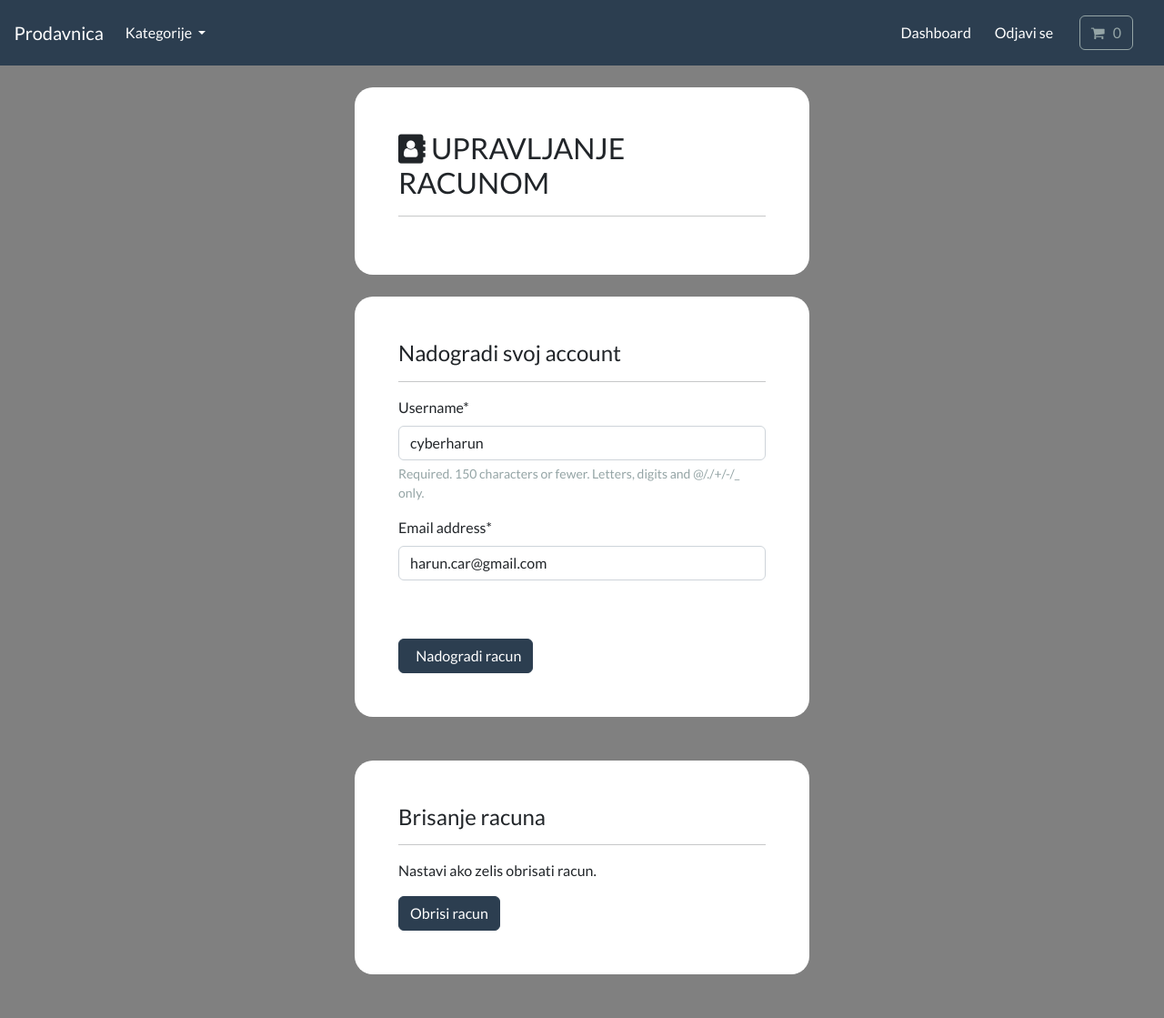
After one commit to cyberharun/ecommerce, a Django app: page /account/profile-management in a window 1280 px wide. The commit adds this page. Shown: the whole page at 91% size. Run offline with Django 5.2, Linux system fonts and the light colour scheme; a user stored in the database is signed in; data comes from the database, SQL or seed files in the repository; both versions use the stored data as it was after the commit; some libraries are stand-ins or nearby versions.

Commit message:
Dashboard

```diff
--- a/ecommerce/account/forms.py
+++ b/ecommerce/account/forms.py
@@ -1,8 +1,13 @@
 
-from django.contrib.auth.forms import UserCreationForm
+from django.contrib.auth.forms import UserCreationForm, AuthenticationForm
 from django.contrib.auth.models import User
 
 from django import forms
+
+from django.forms.widgets import PasswordInput, TextInput
+
+
+# Registration form
 
 class CreateUserForm(UserCreationForm):
 
@@ -37,3 +42,52 @@ class CreateUserForm(UserCreationForm):
             raise forms.ValidationError('Your email is too long!!!')
 
         return email
+
+
+
+# Login form
+
+class LoginForm(AuthenticationForm):
+
+    username = forms.CharField(widget=TextInput)
+
+    password = forms.CharField(widget=PasswordInput)
+
+
+
+# Update form
+
+class UpdateUserForm(forms.ModelForm):
+
+    password = None
+
+    class Meta:
+
+        model = User
+
+        fields = ['username', 'email']
+        exclude = ['password1', 'password2']
+
+    def __init__(self, *args, **kwargs):
+        super(UpdateUserForm, self).__init__(*args, **kwargs)
+
+
+        # Mark email as required
+        self.fields['email'].required = True
+
+    # Email validation
+    def clean_email(self):
+
+        email = self.cleaned_data.get("email")
+
+        if User.objects.filter(email=email).exclude(pk=self.instance.pk).exists():
+
+            raise forms.ValidationError('E-mail se vec koristi !!!')
+
+        # Len function updated
+
+        if len(email) >= 350:
+
+            raise forms.ValidationError('Vas email je previse dug!!!')
+
+        return email
--- /dev/null
+++ b/ecommerce/account/templates/account/profile-management.html
@@ -0,0 +1,104 @@
+
+
+
+{% include "store/base.html" %}
+
+{% load static %}
+
+{% load crispy_forms_tags %}
+
+
+{% block content %}
+
+
+    <style>
+
+        body{
+
+            background-color:gray;
+
+        }
+
+    </style>
+
+    <body>
+
+        <br>
+        <div class="container bg-white shadow-md p-5 form-layout"  >
+
+            <h3><i class="fa fa-address-book" aria-hidden="true"></i> UPRAVLJANJE RACUNOM </h3>
+            <hr>
+
+
+        </div>
+
+        <br>
+
+        <div class="container bg-white shadow-md p-5 form-layout"  >
+
+            <h4> Nadogradi svoj account </h4>
+            <hr>
+
+            <form method="POST" autocomplete="off">
+
+                {% csrf_token %}
+
+                {{user_form.username|as_crispy_field}}
+
+                {{user_form.email|as_crispy_field}}
+
+                <br><br>
+                <button type="submit" class="btn btn-primary navbar-btn text-white">
+
+                    &nbsp;
+                    Nadogradi racun
+
+
+
+                </button>
+
+
+            </form>
+        </div>
+        <br>
+        <br>
+        <div class="container bg-white shadow-md p-5 form-layout"  >
+
+            <h4> Brisanje racuna</h4>
+            <hr>
+            <p> Nastavi ako zelis obrisati racun.</p>
+            <form method="POST" autocomplete="off">
+
+                {% csrf_token %}
+
+
+                <a class="btn btn-primary navbar-btn text-white" type="button"  href="{% url 'delete-account' %}">Obrisi racun</a>
+
+
+
+                </button>
+
+
+            </form>
+        </div>
+
+        <br><br>
+
+    </body>
+
+
+
+
+
+
+
+
+
+
+
+
+
+
+
+
+{% endblock %}
--- a/ecommerce/account/urls.py
+++ b/ecommerce/account/urls.py
@@ -9,10 +9,21 @@ urlpatterns = [
 
     # Email verification URL's
 
-    path('email-verification', views.email_verification, name='email-verification'),
+    path('email-verification/<str:uidb64>/<str:token>/', views.email_verification, name='email-verification'),
     path('email-verification-sent', views.email_verification_sent, name='email-verification-sent'),
     path('email-verification-success', views.email_verification_success, name='email-verification-success'),
     path('email-verification-failed', views.email_verification_failed, name='email-verification-failed'),
 
 
+
+    #Login/logout functionality
+    path('my-login', views.my_login, name='my-login'),
+    path('user-logout', views.user_logout, name='user-logout'),
+
+
+    # Dashboard / PROFILE URLS
+    path('dashboard', views.dashboard, name='dashboard'),
+    path('profile-management', views.profile_management, name='profile-management'),
+    path('delete-account', views.delete_account, name='delete-account'),
+
 ]
--- a/ecommerce/account/views.py
+++ b/ecommerce/account/views.py
@@ -1,6 +1,10 @@
 from django.shortcuts import redirect, render
 
-from .forms import CreateUserForm
+from .forms import CreateUserForm, LoginForm, UpdateUserForm
+
+from django.contrib.auth.models import User, auth
+
+from django.contrib.auth import authenticate, login, logout
 
 from django.contrib.sites.shortcuts import get_current_site
 
@@ -10,6 +14,7 @@ from django.template.loader import render_to_string
 from django.utils.encoding import force_bytes, force_str
 from django.utils.http import urlsafe_base64_decode, urlsafe_base64_encode
 
+from django.contrib.auth.decorators import login_required
 
 def register(request):
 
@@ -33,13 +38,11 @@ def register(request):
 
             subject = 'Account verification email'
 
-            message =
-
-            render_to_string('account/registration/email-verification.html', {
+            message = render_to_string('account/registration/email-verification.html', {
 
                 'user':user,
                 'domain':current_site.domain,
-                'uid':urlsafe_base64_encode(force_bytes(user.pk))
+                'uid':urlsafe_base64_encode(force_bytes(user.pk)),
                 'token':user_tokenizer_generate.make_token(user),
 
             })
@@ -55,16 +58,116 @@ def register(request):
     return render(request, 'account/registration/register.html', context=context)
 
 
-def email_verification(request):
+def email_verification(request, uidb64, token):
 
-    pass
+    # Unique ID
+    unique_id = force_str(urlsafe_base64_decode(uidb64))
+    user = User.objects.get(pk=unique_id)
+
+    # Success
+    if user and user_tokenizer_generate.check_token(user, token):
+
+        user.is_active = True
+
+        user.save()
+
+        return redirect('email-verification-success')
+
+
+    # Failed
+    else:
+
+        return redirect('email-verification-failed')
+
+
 
 def email_verification_sent(request):
 
-    pass
+    return render(request, 'account/registration/email-verification-sent.html')
+
+
 def email_verification_success(request):
 
-    pass
+    return render(request, 'account/registration/email-verification-success.html')
+
+
 def email_verification_failed(request):
 
-    pass
+    return render(request, 'account/registration/email-verification-failed.html')
+
+
+
+def my_login(request):
+
+    form = LoginForm()
+
+    if request.method == 'POST':
+
+        form = LoginForm(request, data=request.POST)
+
+        if form.is_valid():
+
+            username = request.POST.get('username')
+            password = request.POST.get('password')
+
+            user = authenticate(request, username=username, password=password)
+
+            if user is not None:
+
+                auth.login(request, user)
+
+                return redirect("dashboard")
+
+    context = {'form':form}
+
+    return render(request, 'account/my-login.html', context=context)
+
+
+# Logout
+
+def user_logout(request):
+
+    auth.logout(request)
+
+    return redirect('store')
+
+
+@login_required(login_url='my-login')
+def dashboard(request):
+
+    return render(request, 'account/dashboard.html')
+
+@login_required(login_url='my-login')
+def profile_management(request):
+
+    # Updating username and email
+
+    user_form = UpdateUserForm(instance=request.user)
+
+    if request.method == 'POST':
+
+        user_form = UpdateUserForm(request.POST, instance=request.user)
+
+        if user_form.is_valid():
+
+            user_form.save()
+
+            return redirect('dashboard')
+
+
+    context = {'user_form':user_form}
+
+    return render(request, 'account/profile-management.html', context=context)
+
+@login_required(login_url='my-login')
+def delete_account(request):
+
+    user = User.objects.get(id=request.user.id)
+
+    if request.method == 'POST':
+
+        user.delete()
+
+        return redirect('store')
+
+    return render(request, 'account/delete-account.html')
--- a/ecommerce/store/templates/store/base.html
+++ b/ecommerce/store/templates/store/base.html
@@ -1,4 +1,5 @@
 {% load static %}
+
 
 <!DOCTYPE html>
 
@@ -118,19 +119,42 @@
 
             <ul class="navbar-nav ms-auto">
 
+                {% if user.is_authenticated %}
 
-                <li class="nav-item">
 
-                    <a class="btn btn-alert navbar-btn text-white" type="button"  href="{% url 'register' %}"> Registrujte se </a>
+                    <li class="nav-item">
 
-                </li>
+                        <a class="btn btn-alert navbar-btn text-white" type="button"  href="{% url 'dashboard' %}"> Dashboard </a>
 
-                &nbsp; &nbsp; &nbsp;
-                <li class="nav-item">
+                    </li>
 
-                    <a class="btn btn-alert navbar-btn text-white" type="button"  href="/"> Prijavite se </a>
+                {% else %}
 
-                </li>
+                    &nbsp;
+                    <li class="nav-item">
+
+                        <a class="btn btn-alert navbar-btn text-white" type="button"  href="{% url 'register' %}"> Registruj se </a>
+
+                    </li>
+
+                    <li class="nav-item">
+
+                        <a class="btn btn-alert navbar-btn text-white" type="button"  href="{% url 'my-login' %}"> Prijavi se </a>
+
+                    </li>
+                {% endif %}
+
+                {% if user.is_authenticated %}
+
+                    <li class="nav-item">
+
+                        <a class="btn btn-alert navbar-btn text-white" type="button"  href="{% url 'user-logout' %}"> Odjavi se</a>
+
+                    </li>
+
+                {% else %}
+
+                {% endif %}
 
 
                 &nbsp; &nbsp; &nbsp;
```
Also changed, not shown: ecommerce/account/templates/account/dashboard.html (+66 -0 lines), ecommerce/account/templates/account/delete-account.html (added, +73 -0 lines), ecommerce/account/templates/account/my-login.html (+74 -0 lines), ecommerce/account/templates/account/registration/email-verification-failed.html (+49 -0 lines), ecommerce/account/templates/account/registration/email-verification-sent.html (+43 -2 lines), ecommerce/account/templates/account/registration/email-verification-success.html (+46 -0 lines), ecommerce/account/templates/account/registration/email-verification.html (+14 -0 lines), ecommerce/ecommerce/settings.py (+12 -0 lines), ecommerce/store/templates/store/list-category.html (+21 -6 lines), ecommerce/store/templates/store/store.html (+4 -4 lines), ecommerce/db.sqlite3.
